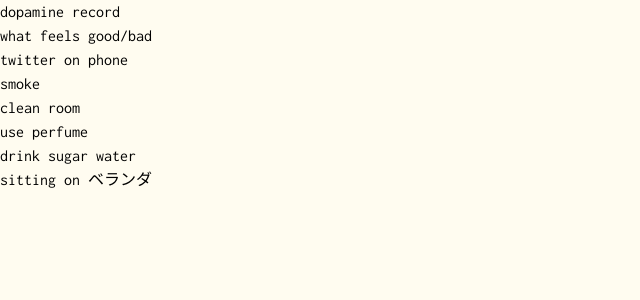
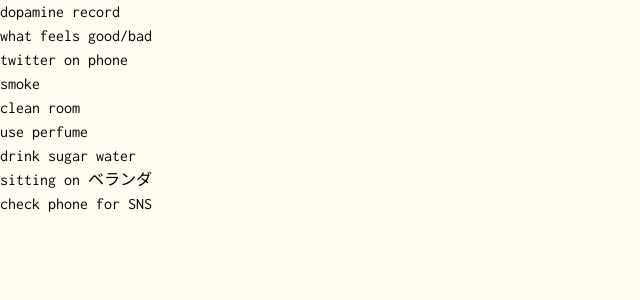
Before and after one commit to Ding-Fan/blog-nextra, a Next.js app: page /3resource/dopamine-record in a window 1280 px wide. Shown: the top 300 px of the page, without its empty margins (0-640 px from the left). Built offline with nearby package versions, Linux system fonts and the light colour scheme; a web font is replaced by a local one.

Commit message:
Update dopamine record with additional activities

```diff
--- a/pages/3resource/dopamine-record.mdx
+++ b/pages/3resource/dopamine-record.mdx
@@ -8,3 +8,4 @@
 - use perfume
 - drink sugar water
 - sitting on ベランダ
+- check phone for SNS
```
